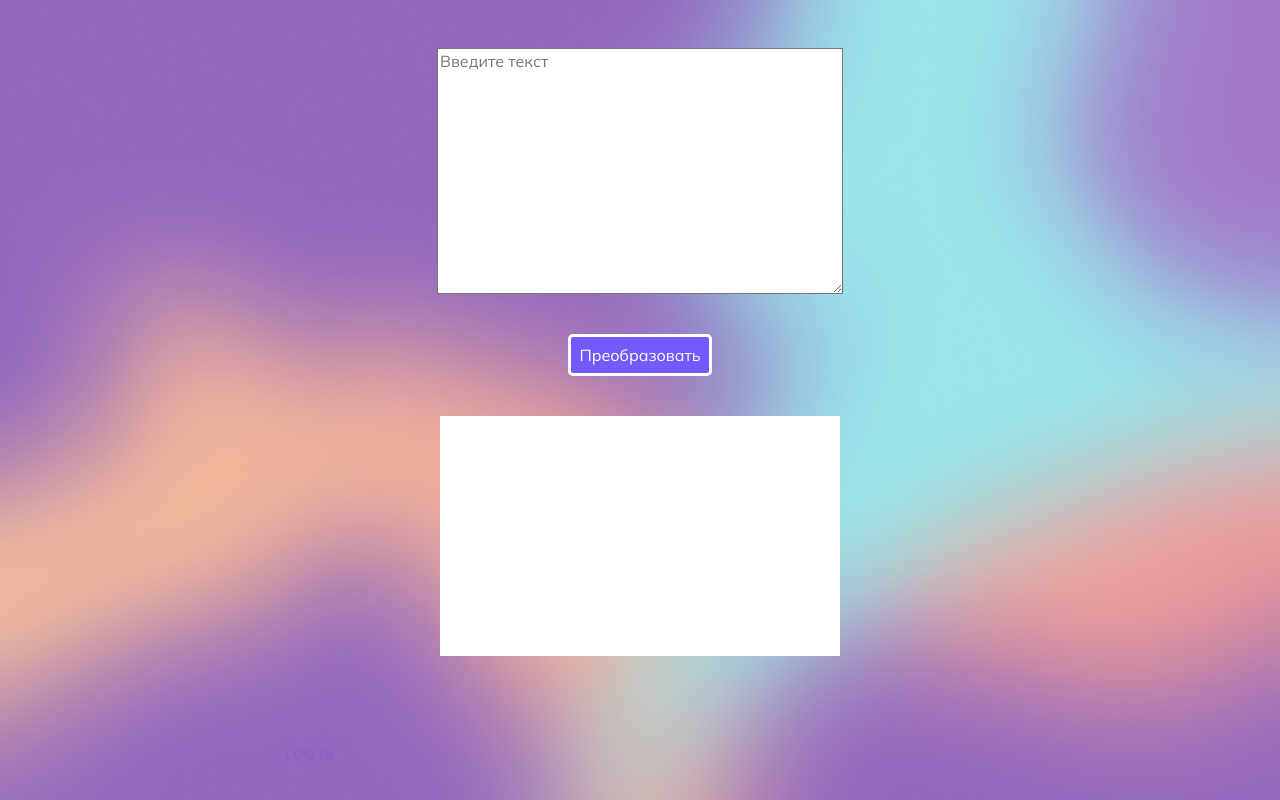
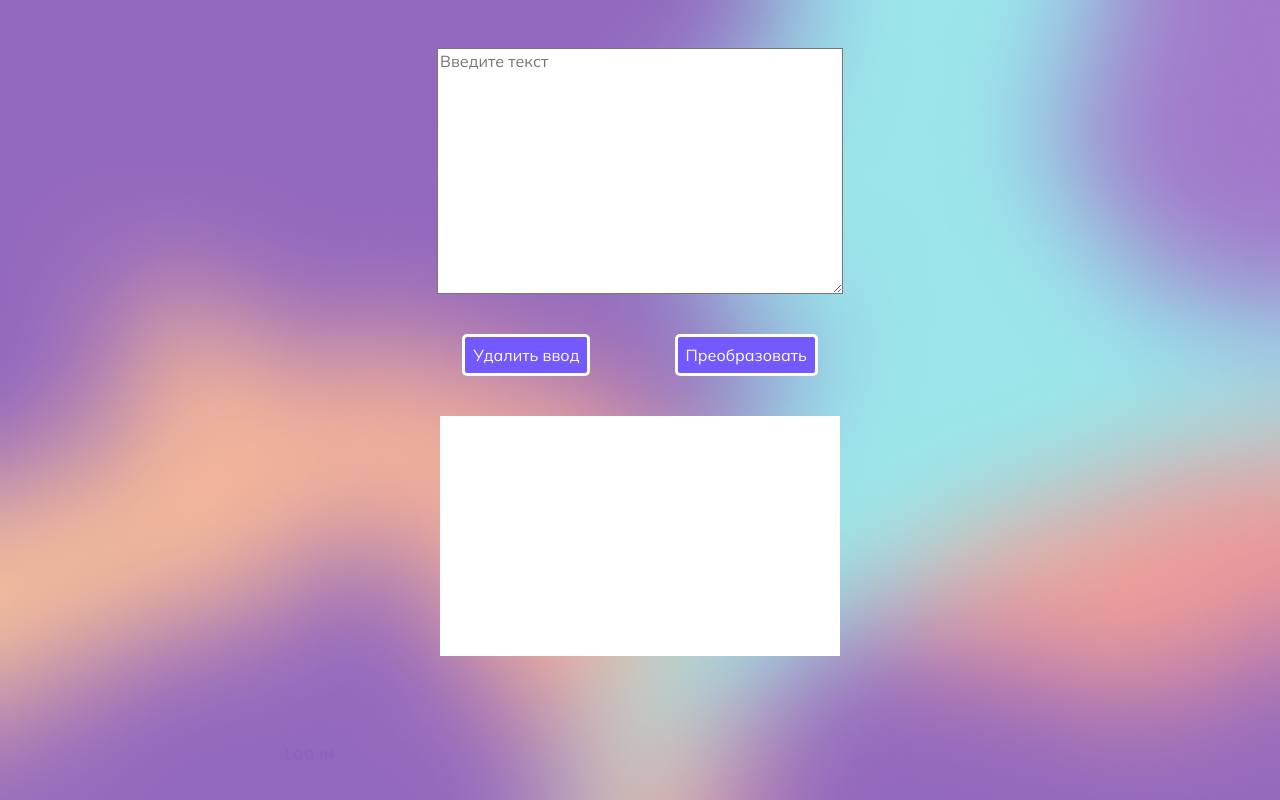
Before and after one commit to Andhs-eff/broken, a plain HTML site: page index.html in a window 1280 px wide. Drawn offline with Linux system fonts and the light colour scheme.

Commit message:
Add files via upload

```diff
--- a/index.html
+++ b/index.html
@@ -70,7 +70,10 @@
 
   <div id="content">
     <textarea id="text-input" rows="5" placeholder="Введите текст"></textarea>
+    <div>
+    <button id="clear-button" type="button">Удалить ввод</button>
     <button id="transform-button" type="button">Преобразовать</button>
+    </div>
 		<div id="text-output"></div>
   </div>
   </body>
--- a/index.js
+++ b/index.js
@@ -1,5 +1,6 @@
 const inputText = document.getElementById("text-input");
 const transformButton = document.getElementById("transform-button");
+const clearButton = document.getElementById("clear-button");
 const outputText = document.getElementById("text-output");
 
 let sourceText;
@@ -20,6 +21,10 @@ transformButton.onclick = async () => {
 	outputText.textContent = transText;
 }
 
+clearButton.onclick = () => {
+	inputText.value = "";
+}
+
 async function googleTranslate(sourceLang, targetLang, sourceText) {
   try {
 
```
